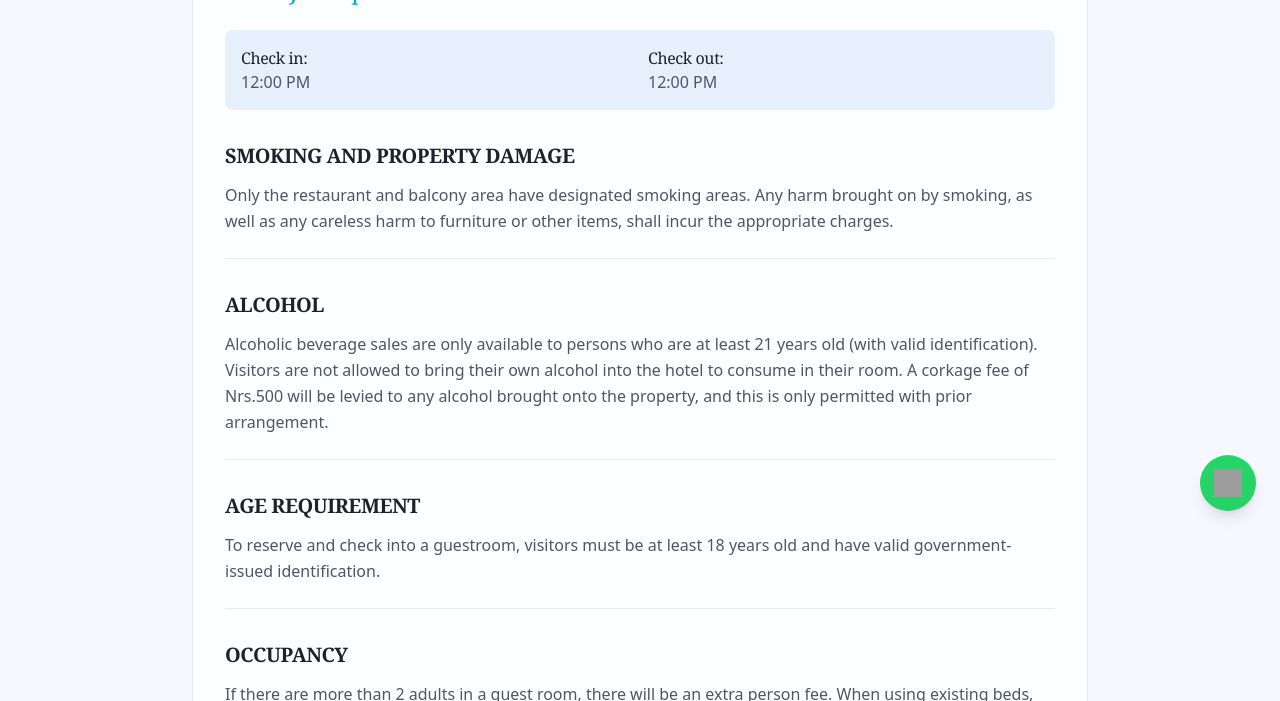
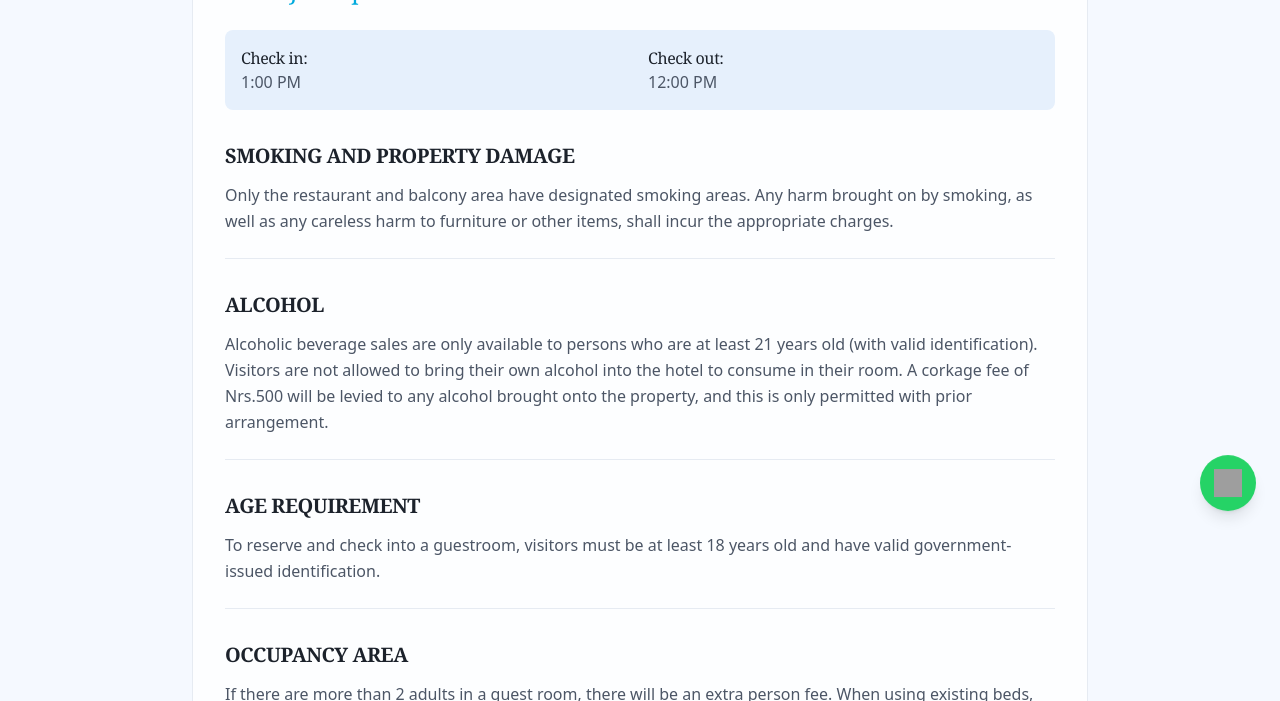
Before and after one commit to yeswho/janakpurinn-fe, a React (Vite) app: page /policies in a window 1280 px wide. Shown: the part 251-952 px from the top of the page. Built offline with nearby package versions, Linux system fonts and the light colour scheme; grey boxes are pictures that could not be loaded.

Commit message:
policy fix

```diff
--- a/src/components/sections/Hotel/Policy.tsx
+++ b/src/components/sections/Hotel/Policy.tsx
@@ -3,7 +3,7 @@ const Policies = () => {
   const policies = {
     title: "Hotel JanakpurInn Policies",
     checkInOut: {
-      checkIn: "12:00 PM",
+      checkIn: "1:00 PM",
       checkOut: "12:00 PM"
     },
     sections: [
@@ -20,7 +20,7 @@ const Policies = () => {
         content: "To reserve and check into a guestroom, visitors must be at least 18 years old and have valid government-issued identification."
       },
       {
-        title: "OCCUPANCY",
+        title: "OCCUPANCY AREA",
         content: "If there are more than 2 adults in a guest room, there will be an extra person fee. When using existing beds, one child under 8 years old stays free of charge. Each additional bed costs NPR 500 per night. One additional bed is the most that may be placed in a room. The room is not big enough to accommodate cots. Any kind of additional bed, child's cot, or crib must be requested in advance and agreed with management. Supplements must be paid for individually because they are not automatically included in the overall price."
       },
       {
```
